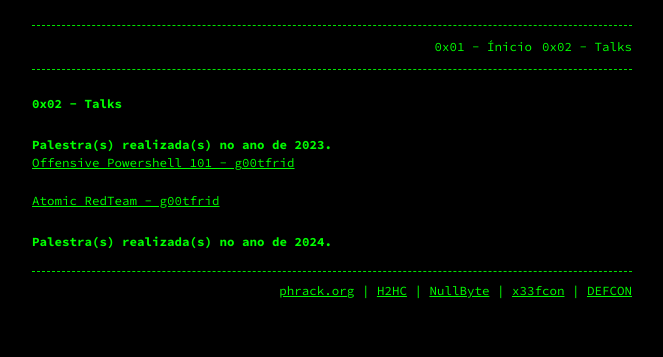
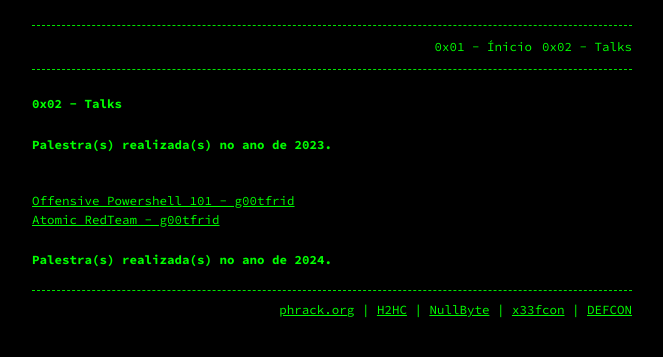
Before and after one commit to AFKConference/afkconference.github.io, a Jekyll site: the page built from talks.md, in a window 1280 px wide. Shown: the top 357 px of the page, without its empty margins (308-971 px from the left). Built offline with Jekyll 4.4.1, drawn with Linux system fonts in a browser that asks for light colours; our own code applies the rules of GitHub Pages for plain Markdown files.

Commit message:
Update talks.md

```diff
--- a/talks.md
+++ b/talks.md
@@ -1,8 +1,8 @@
 # 0x02 - Talks
 
 # Palestra(s) realizada(s) no ano de 2023.
-
-<a href="/assets/Offensive Powershell 101 - g0ttfrid.pdf">Offensive Powershell 101 - g00tfrid</a><br>
+<br>
+<a href="/assets/Offensive Powershell 101 - g0ttfrid.pdf">Offensive Powershell 101 - g00tfrid</a>
 <a href="/assets/Atomic RedTeam - g0ttfrid.pdf">Atomic RedTeam - g00tfrid</a>
 
 # Palestra(s) realizada(s) no ano de 2024.
```
